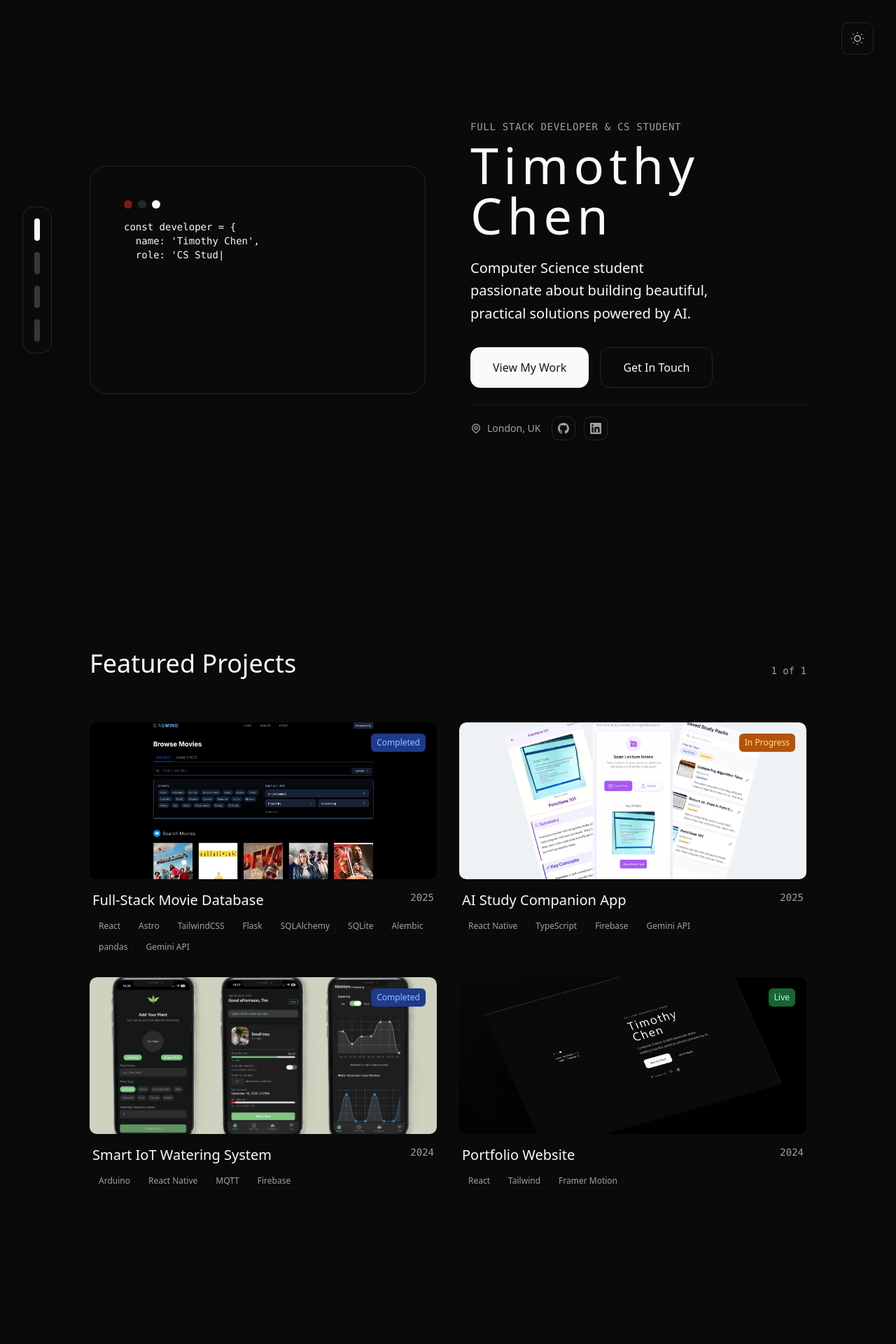
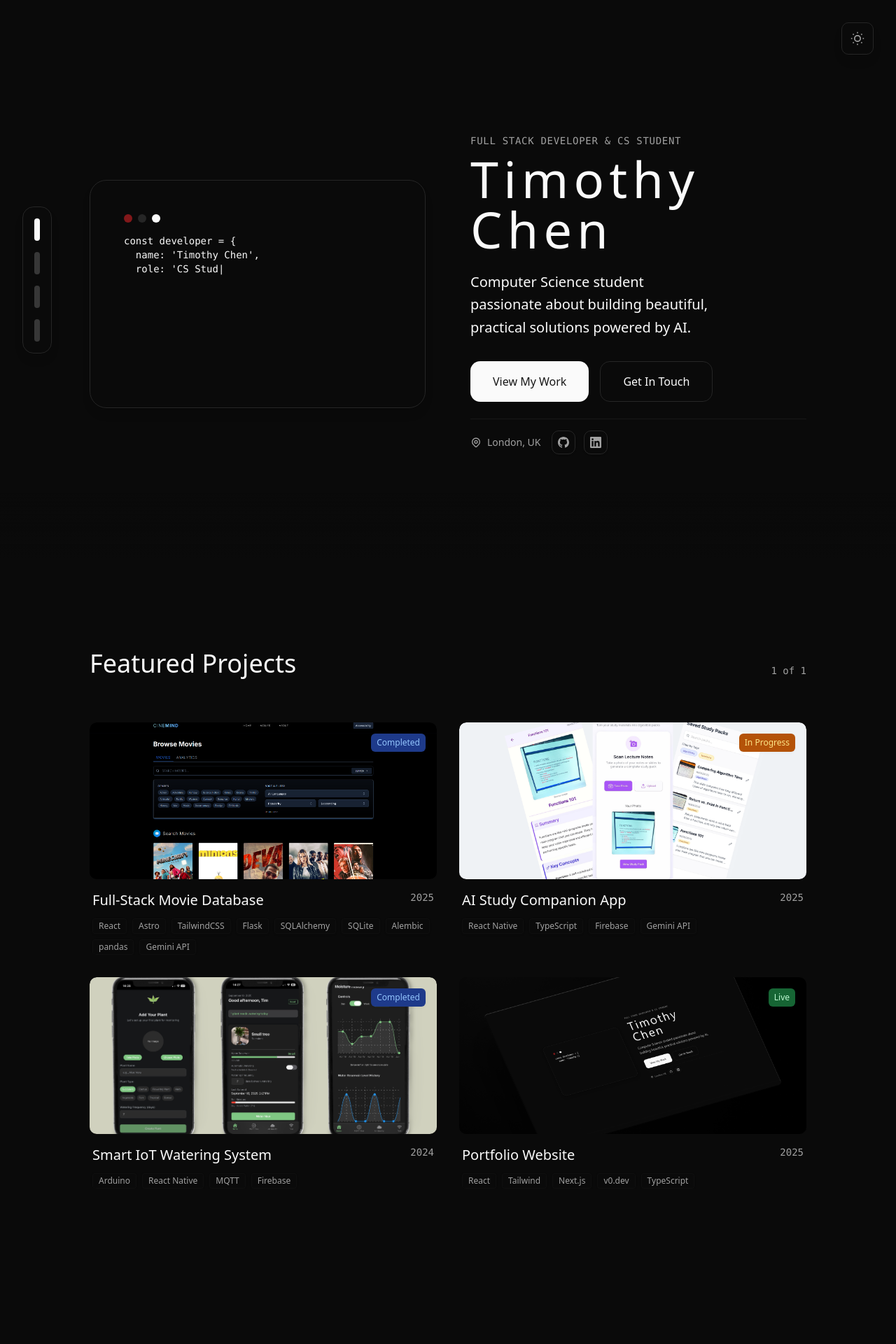
Before and after one commit to t1anzn/timothychenportfolio, a Next.js app: page / in a window 1280 px wide. Shown: the top 1920 px of the page at 70% size. Built offline with nearby package versions, Linux system fonts and the light colour scheme.

Commit message:
Update Portfolio Website project details
Added 'Next.js', 'v0.dev', and 'TypeScript' to the tech stack for the Portfolio Website project and updated its year to 2025 in both the main and project detail pages. Also adjusted section padding in the home page layout.

```diff
--- a/app/page.tsx
+++ b/app/page.tsx
@@ -41,9 +41,9 @@ const projects = [
   },
   {
     title: "Portfolio Website",
-    tech: ["React", "Tailwind", "Framer Motion"],
+    tech: ["React", "Tailwind", "Next.js", "v0.dev", "TypeScript"],
     status: "Live",
-    year: "2024",
+    year: "2025",
     image: "/webportfoliomockup1.png",
     slug: "portfolio-website",
   },
@@ -433,7 +433,7 @@ export default function Home() {
             ref={(el) => {
               sectionsRef.current[0] = el;
             }}
-            className="min-h-screen flex items-center opacity-0"
+            className="min-h-screen flex items-center opacity-0 pt-24 sm:pt-10"
           >
             <div className="w-full">
               <div className="grid lg:grid-cols-2 gap-16 items-center">
--- a/app/projects/[slug]/page.tsx
+++ b/app/projects/[slug]/page.tsx
@@ -154,7 +154,7 @@ const projects = [
     title: "Portfolio Website",
     tech: ["React", "Tailwind", "Next.js", "TypeScript", "v0.dev"],
     status: "Live",
-    year: "2024",
+    year: "2025",
     category: "Portfolio Website",
     images: [
       {
```
